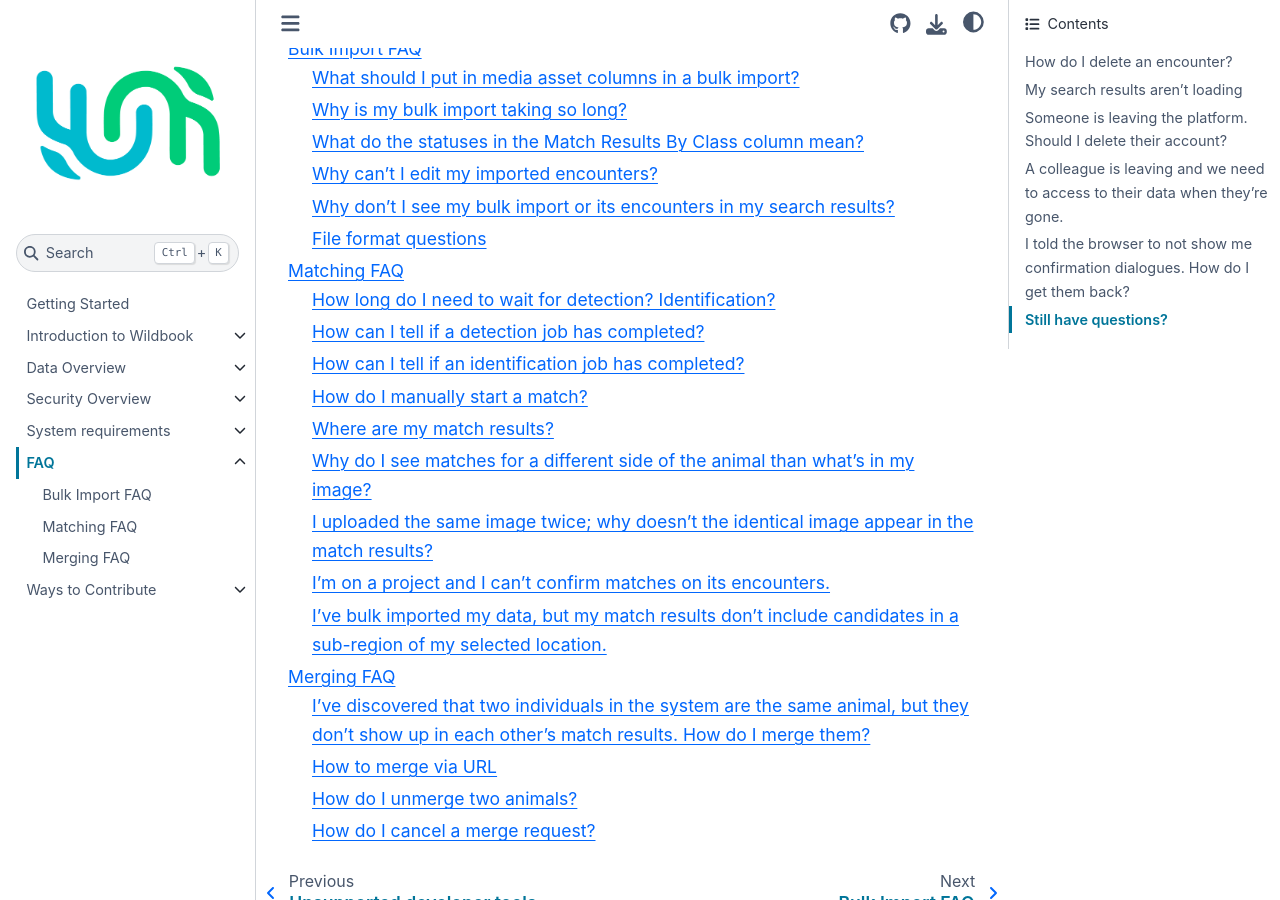
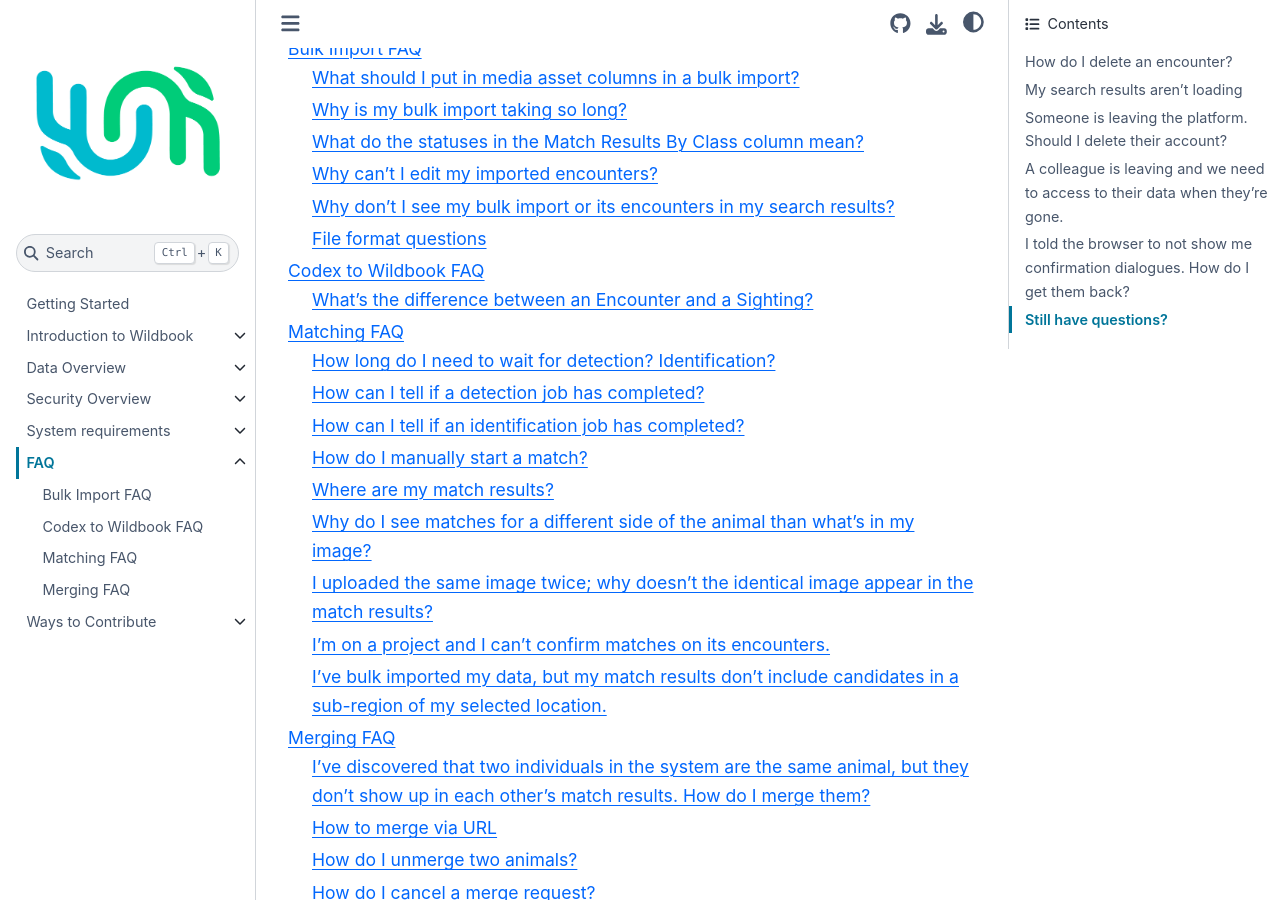
Before and after one commit to WildMeOrg/wildbook-docs, a Sphinx documentation site: the page built from docs/faq/index.md, in a window 1280 px wide and 900 px high, scrolled down 1524 px. Built offline with Sphinx 7.4.7 and the Sphinx Book theme 1.1.4, drawn with Linux system fonts in a browser that asks for light colours.

Commit message:
Update index.md
Added codex-wildbook-faq to toctree

````diff
--- a/docs/faq/index.md
+++ b/docs/faq/index.md
@@ -32,6 +32,7 @@
 ```{toctree}
 :maxdepth: 2
 bulk-import-faq
+codex-wildbook-faq
 matching-faq
 merging-faq
 ```
````
